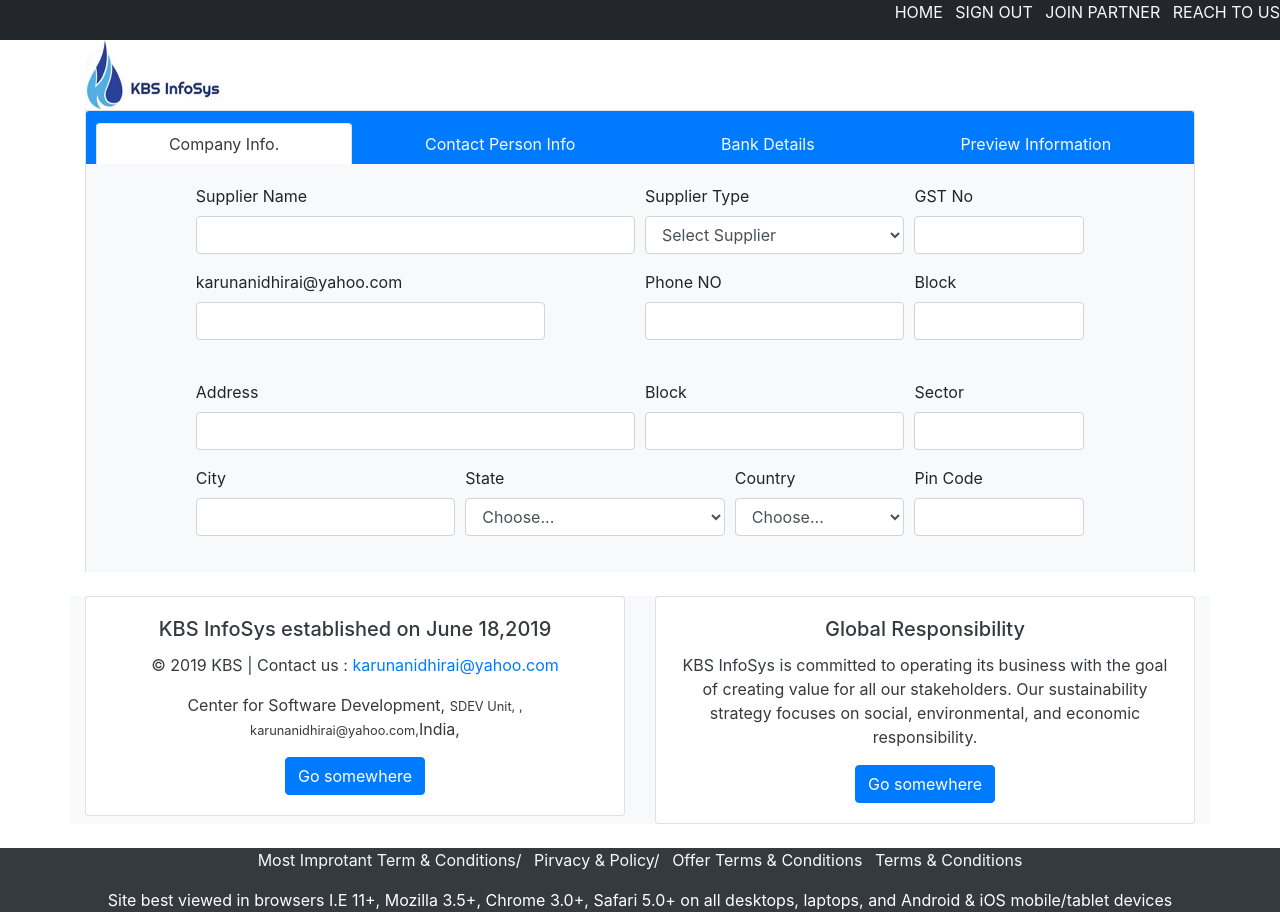
After one commit to KARUNANIDHIRAI/RaoSystem, a Java web app: page /Supplier.jsp in a window 1280 px wide. The commit adds this page. Run offline with Tomcat 11, a stand-in JSP engine, Linux system fonts and the light colour scheme; some libraries are stand-ins or nearby versions.

Commit message:
2nd commit

```diff
--- a/pom.xml
+++ b/pom.xml
@@ -10,8 +10,8 @@
 	 <properties>
 	 	<java.version>1.8</java.version>
 	 </properties>
-<!--
-	 <parent>
+
+<!-- 	 <parent>
 	 	<groupId>org.springframework.boot</groupId>
 	 	<artifactId>spring-boot-parent-starter</artifactId>
 	 	<version>1.5.4.RELEASE</version>
--- a/src/main/webapp/RwaHomePage.jsp
+++ b/src/main/webapp/RwaHomePage.jsp
@@ -78,9 +78,8 @@
 					    	<a class="dropdown-item" href="DriverInformation.jsp">Driver Information </a>
 					    	<a class="dropdown-item" href="SecurityStaff.jsp">Security Staff Information</a>
 					    	<a class="dropdown-item" href="AddNewTenant.jsp">Tenant Information</a>
-					    	<a class="dropdown-item" href="#">Vendor and Supplier</a>
+					    	<a class="dropdown-item" href="Supplier.jsp">Supplier Master </a>
 					    	<a class="dropdown-item" href="#">Maintenance Staff</a>
-
 					    </div>
 					</div>
 					<div class="dropdown" >
--- /dev/null
+++ b/src/main/webapp/Supplier.jsp
@@ -0,0 +1,277 @@
+<%@ page language="java" contentType="text/html; charset=ISO-8859-1"
+    pageEncoding="ISO-8859-1"%>
+<%@page import="com.raoSystem.constants.Information"%>
+
+<!DOCTYPE html>
+<html>
+	<head>
+		<meta charset="ISO-8859-1">
+		<meta name="viewport" content="width=device-width, initial-scale=1">
+		    <link rel="stylesheet" href='webjars/bootstrap/4.3.1/css/bootstrap.min.css'>
+	    <link rel="stylesheet" href='webjars/bootstrap/4.3.1/css/bootstrap.css'>
+ 	   	<link rel="stylesheet" href="css/Custom.css" type="text/css">
+   		<script type="text/javascript" src="webjars/jquery/3.4.1/jquery.min.js"></script>
+   		<script type="text/javascript" src="webjars/bootstrap/4.3.1/js/bootstrap.min.js"></script>
+   		<script type="text/javascript" src="webjars/bootstrap/4.3.1/js/bootstrap.bundle.min.js"></script>
+  		<script type="text/javascript" src="webjars/bootstrap/4.3.1/js/bootstrap.bundle.js"></script>
+	<body>
+	<div class="container-flucid">
+		<div class="row">
+			<div class="col-lg-12 btn-dark text-right  margin-left:0  margin-right:0px">
+				<ul class="list-inline">
+                	<li class="list-inline-item "><a class="text-light" href="RwaHomePage.jsp"> <%= Information.raoHome%> </a> </li>
+                	<li class="list-inline-item "><a class="text-light" href="LoginPage.jsp"> <%= Information.LogoutTitle%> </a> </li>
+                	<li class="list-inline-item "><a class="text-light" href="#"> <%= Information.joinPartner%> </a> </li>
+                	<li class="list-inline-item "><a class="text-light" href="#"> <%= Information.reachus%> </a> </li>
+				</ul>
+			</div>
+		</div>
+	</div>
+		<div class="container">
+				<div class="row">
+					<div class="col-sm-7">
+						<img src="images/KSB.png" class="img-responsive " />
+					</div>
+				</div>
+		</div>
+
+		<div class="container" >
+			<form id="login" name="login" action="getLoginChecking" method="post" class="form-horizontal needs-validation" autocomplete="off"  novalidate>
+				<div class="row justify-content-md-center" >
+					<div class="col-sm-12">
+						<div class="accordion" id="accordionDriver">
+							<div class="card">
+    							<div class="card-header bg-primary"  id="headingOne">
+
+						    		<ul class="nav nav-tabs card-header-tabs nav-tabs nav-fill">
+					      				<li class="nav-item " data-toggle="collapse" data-target="#collapseOne" aria-expanded="true" aria-controls="collapseOne"> <a class="nav-link active text-dark " href="#">Company Info.</a> </li>
+					      				<li class="nav-item " data-toggle="collapse" data-target="#collapseTwo" aria-expanded="true" aria-controls="collapseTwo"> <a class="nav-link text-light" href="#">Contact Person Info</a> </li>
+					      				<li class="nav-item " data-toggle="collapse" data-target="#collapseThree" aria-expanded="true" aria-controls="collapseThree"> <a class="nav-link text-light" href="#">Bank Details</a> </li>
+					      				<li class="nav-item " data-toggle="collapse " data-target=".multi-collapse" aria-expanded="true" aria-controls="collapseOne collapseTwo collapseThree collapseFour collapseFive"> <a class="nav-link text-light" href="#">Preview Information</a> </li>
+	    							</ul>
+    							</div>
+
+							    <div id="collapseOne" class="collapse show" aria-labelledby="headingOne" data-parent="#accordionDriver">
+     							 	<div class="card-body bg-light">
+										<div class="form-row" >
+											<br />
+	   										<div class="form-group col-sm-5 offset-sm-1">
+	     										 <label   for="inputVenderCompanyName">Supplier Name</label>
+	      										 <input type="text" class="form-control " id="inputVenderCompanyName" name="inputVenderCompanyName" placeholder="" required>
+	  										</div>
+	  										<div class="form-group col-sm-3 offset-sm-0">
+	  											<label  for="inputSupplierType">Supplier Type</label>
+	      								    	<select class="form-control" id="inputSupplierType" name="inputSupplierType">
+											    	<option>Select Supplier</option>
+											    	<option>Water Tanker</option>
+											      	<option>Diesel </option>
+											      	<option>Electrical Spare Part</option>
+											      	<option>Home Appliances</option>
+											      	<option>Stationary</option>
+											    </select>
+											</div>
+
+	  										<div class="form-group col-sm-2 offset-sm-0">
+	  											<label  for="inputGSTNo">GST No</label>
+	      										 <input type="email" class="form-control" id="inputGSTNo" name="inputGSTNo" placeholder="" >
+											</div>
+										</div>
+										<div class="form-row ">
+	  										<div class="form-group col-sm-4 offset-sm-1">
+	  											<label  for="inputCompanyEmailId"><%= Information.EmailId%></label>
+	      										 <input type="email" class="form-control " id="inputCompanyEmailId" name="inputCompanyEmailId" placeholder="" >
+											</div>
+											<div class="form-group col-sm-3 offset-sm-1">
+			      								<label for="inputCompanyPhone">Phone NO</label>
+			      								<input type="text" class="form-control " id="inputCompanyCompanyPhone" name="inputCompanyPhone" placeholder="" >
+		    								</div>
+											<div class="form-group col-sm-2 offset-sm-0">
+			      								<label for="inputCompanyMobile"><%= Information.Block%></label>
+			      								<input type="text" class="form-control " id="inputCompanyMobile" name="inputCompanyMobile" placeholder="" >
+		    								</div>
+ 										</div>
+  											<br />
+  										<div class="form-row ">
+  									 		<div class="form-group col-md-5 offset-sm-1">
+   										 		<label for="inputPAddress" ><%= Information.Address%></label>
+   										 		<input type="text" class="form-control " id="inputPAddress" placeholder="" name="inputPAddress">
+  											</div>
+  											<div class="form-group col-sm-3 offset-sm-0 ">
+   							 					<label for="inputBlock"><%= Information.Block%></label>
+    											<input type="text" class="form-control " id="inputBlock" placeholder="" name="inputBlock">
+  											</div>
+  											<div class="form-group col-sm-2 offset-sm-0 ">
+   							 					<label for="inputSector"><%= Information.sector%></label>
+    											<input type="text" class="form-control  " id="inputSector" placeholder="" name="inputSector">
+  											</div>
+	  									</div>
+	  									<div class="form-row ">
+  											<div class="form-group col-sm-3 offset-sm-1 ">
+      											<label for="inputCity"><%= Information.city%></label>
+      											<input type="text" class="form-control " id="inputCity" name="inputCity">
+    										</div>
+
+    										<div class="form-group col-sm-3 offset-sm-0">
+	      										<label for="inputState"><%= Information.state%></label>
+	      											<select id="inputState" name="inputState"class="form-control ">
+	        											<option selected>Choose...</option>
+	        											<option>...</option>
+	      											</select>
+	    									</div>
+	    									<div class="form-group col-sm-2 ">
+	      										<label for="inputCountry"><%= Information.country%></label>
+	      										<select id="inputCountry" name="inputCountry"class="form-control ">
+	        										<option selected>Choose...</option>
+	        										<option>...</option>
+	      										</select>
+	    									</div>
+	    									<div class="form-group col-sm-2 ">
+     											<label for="inputpincode"><%= Information.pinCode%></label>
+      											<input type="text" class="form-control  " id="inputpincode" name="inputpincode">
+    										</div>
+										</div>
+									</div>
+								</div>
+								<div id="collapseTwo" class="collapse" aria-labelledby="headingOne" data-parent="#accordionDriver">
+									<br />
+     							 	<div class="card-body bg-light">
+										<div class="form-row ">
+	   										<div class="col-sm-4 offset-sm-1">
+	     										 <label for="inputFName"><%=Information.fname%></label>
+	      										 <input type="text" class="form-control " id="inputFName" name="inputFName" placeholder="" required>
+	  										</div>
+	  										<div class="col-sm-3 offset-sm-1">
+	  											<label for="inputLName"><%=Information.lname%></label>
+	      										 <input type="text" class="form-control " id="inputLName" name="inputLName" placeholder="" >
+											</div>
+											<div class="form-group col-sm-2 offset-sm-0">
+			      								<label for="inputGender"><%=Information.gender%></label>
+			      								<select id="inputGender" name="inputGender" class="form-control  form-control-sm">
+			        								<option selected>Male</option>
+			        								<option>Female</option>
+			        								<option>Transg</option>
+			      						 		</select>
+		    								</div>
+ 										</div>
+										<div class="form-row">
+    										<div class="form-group col-sm-4 offset-sm-1">
+    											<label for="inputCPEmail"><%=Information.email%></label>
+     											<input type="email" class="form-control " id="inputCPEmail" name="inputCPEmail" placeholder="email@example.com" required>
+     											<small id="email" class="form-text text-muted">We'll never share your email with anyone else.</small>
+   											</div>
+   											<div class="form-group col-sm-3 offset-sm-1">
+     											<label for="inputCPMobile"><%=Information.mobile%></label>
+      											<input type="text" class="form-control  " id="inputCPMobile" name="inputCPMobile" placeholder="" required>
+  											</div>
+  										</div>
+  									</div>
+  								</div>
+								<div id="collapseThree" class="collapse" aria-labelledby="headingOne" data-parent="#accordionDriver">
+     							 	<div class="card-body bg-light">
+     							 		<br />
+										<div class="form-row ">
+											<div class="col-sm-4 offset-sm-1">
+	     										 <label for="inputHolderName">Account Holder Name</label>
+	      										 <input type="text" class="form-control " id="inputHolderName" name="inputHolderName" placeholder="" required>
+	  										</div>
+	  										<div class="col-sm-3 offset-sm-0">
+	  											<label for="inputBankAccountNO">Bank Account NO</label>
+	      										 <input type="text" class="form-control " id="inputBankAccountNO" name="inputBankAccountNO" placeholder="" >
+											</div>
+											<div class="col-sm-2 offset-sm-1">
+	     										 <label for="inputaACType">Account Type</label>
+	      										 <input type="text" class="form-control " id="inputaACType" name="inputaACType" placeholder="" required>
+	  										</div>
+	  									</div>
+	  									<br />
+	  									<div class="form-row ">
+											<div class="form-group col-sm-4 offset-sm-1">
+			      								<label for="inputBranchName">Bank Name</label>
+			      								<select id="inputBranchName" name="inputBranchName" class="form-control">
+			        								<option selected>....</option>
+			        								<option>HDFC</option>
+			        								<option>ICICI</option>
+			        								<option>SBI</option>
+			      						 		</select>
+		    								</div>
+											<div class="col-sm-3 offset-sm-0">
+	  											<label for="inputIFSCCode">Bank IFSC Code</label>
+	      										 <input type="text" class="form-control " id="inputIFSCCode" name="inputIFSCCode" placeholder="" >
+											</div>
+	  										<div class="col-sm-3 offset-sm-0">
+	  											<label for="inputBankCity">Branch City Name</label>
+	      										 <input type="text" class="form-control " id="inputBankCity" name="inputBankCity" placeholder="" >
+											</div>
+		    							</div>
+	  									<div class="form-row ">
+											<div class="col-sm-3 offset-sm-1">
+	  											<label for="inputBankState">State Name</label>
+	      										 <input type="text" class="form-control " id="inputBankState" name="inputBankState" placeholder="" >
+											</div>
+											<div class="form-group col-sm-3 offset-sm-1">
+			      								<label for="inputBankCountry">Country</label>
+			      								<select id="inputBankCountry" name="inputBankCountry" class="form-control">
+			        								<option selected>....</option>
+			        								<option>HDFC</option>
+			        								<option>ICICI</option>
+			        								<option>SBI</option>
+			      						 		</select>
+		    								</div>
+											<div class="col-sm-2 offset-sm-1">
+	  											<label for="inputBankPinCode">Pin Code</label>
+	      										 <input type="text" class="form-control" id="inputBankPinCode" name="inputBankPinCode" placeholder="" >
+											</div>
+
+		    							</div>
+
+
+		    						</div>
+		    					</div>
+		    				</div>
+		    			</div>
+		    		</div>
+		    	</div>
+		    </form>
+		  </div>
+		   <br/>
+			<div class ="container bg-light text-dark" >
+				<div class="row">
+					<div class="col-sm-6">
+			    		<div class="card text-center">
+			      			<div class="card-body">
+			        			<h5 class="card-title"><%= Information.FooterHeadLine1%></h5>
+			        			<p class="card-text"><%= Information.FooterHeadLine2%> <a href=<%= Information.EmailId%> target="_blank"><%= Information.EmailId%></a> </p>
+			        			<p class="card-text"> <%= Information.FooterHeadLine3%> <small><%= Information.FooterHeadLine4%> , <%= Information.EmailId%>,</small><%= Information.FooterHeadLine5%></p>
+			        			<a href="#" class="btn btn-primary">Go somewhere</a>
+			      			</div>
+			    		</div>
+					</div>
+			  		<div class="col-sm-6">
+			  			<div class="card text-center">
+			      			<div class="card-body" >
+			        			<h5 class="card-title"><%= Information.GloalResponsibility%></h5>
+			        			<p class="card-text"><%= Information.CompanyName%> is committed to operating its business with the goal of creating value for all our stakeholders. Our sustainability strategy focuses on social, environmental, and economic responsibility.</p>
+			        			<a href="#" class="btn btn-primary">Go somewhere</a>
+			      			</div>
+			    		</div>
+			  		</div>
+				</div>
+			</div>
+			<br />
+			<div class="container-flucid" >
+				<div class="row  header_for_fix" >
+	 				<div class="col-lg-12 bg-dark">
+		                <ul class="list-inline text-center" >
+		                	<li class="list-inline-item "><a class="text-light" href="#"> <%= Information.MTC%>/ </a> </li>
+		                	<li class="list-inline-item "><a class="text-light" href="#"> <%= Information.PP%>/ </a> </li>
+		                	<li class="list-inline-item "><a class="text-light" href="#"> <%= Information.OTC%> </a> </li>
+		                	<li class="list-inline-item "><a class="text-light" href="#"> <%= Information.TC%> </a> </li>
+		                </ul>
+		        </div>
+				<div class="col-lg-12 text-center text-white bg-dark">
+			        	<%= Information.Browser%>
+	           	</div>
+			</div>
+		</div>
+	</body>
+</html>
```
Also changed, not shown: src/main/java/com/raoSystem/captcha/CaptchServlet.java (added, +50 -0 lines), src/main/webapp/LoginPage.jsp (+48 -35 lines), src/main/webapp/WEB-INF/web.xml (+10 -0 lines).
